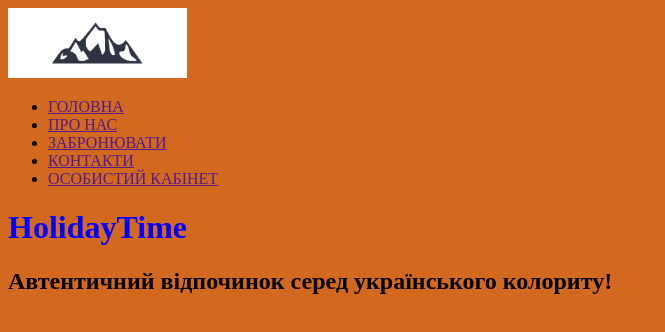
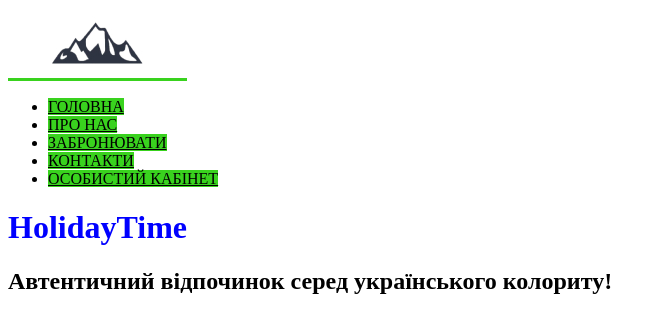
Before and after one commit to Yaroslav13-13/HolidayTime, a plain HTML site: page index.html in a window 1280 px wide. Shown: the whole page, without its empty margins (0-665 px from the left). Drawn offline with Linux system fonts and the light colour scheme.

Commit message:
HolidayTime

```diff
--- a/css/styles.css
+++ b/css/styles.css
@@ -5,6 +5,8 @@ h1 {
 p {
   color: chartreuse;
 }
-body {
-  background-color: chocolate;
+
+a {
+  color: black;
+  background-color: rgb(57, 210, 30);
 }
```
